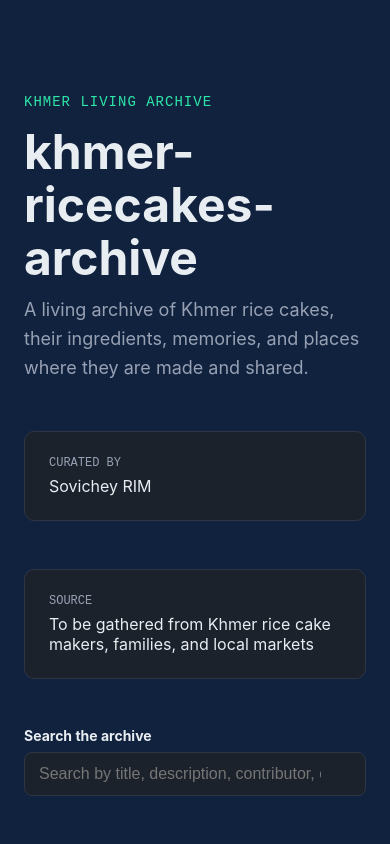
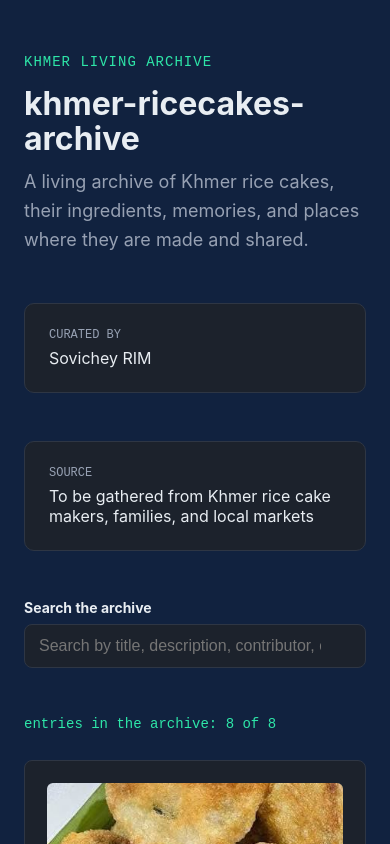
Before and after one commit to Sovichey/khmer-ricecakes-archive, a Next.js app: page / in a window 390 px wide. Shown: the top 844 px of the page. Built offline with nearby package versions, Linux system fonts and the light colour scheme.

Commit message:
updated search bar[AI-assited]

```diff
--- a/app/page.js
+++ b/app/page.js
@@ -9,7 +9,7 @@ const styles = {
   wrap: {
     maxWidth: 720,
     margin: "0 auto",
-    padding: "80px 24px",
+    padding: "clamp(40px, 10vw, 80px) 24px",
   },
   kicker: {
     fontFamily: "'Courier New', monospace",
@@ -18,7 +18,7 @@ const styles = {
     letterSpacing: 1,
   },
   title: {
-    fontSize: 48,
+    fontSize: "clamp(32px, 8vw, 48px)",
     fontWeight: 700,
     margin: "16px 0 12px",
     lineHeight: 1.1,
@@ -165,8 +165,8 @@ export default function Home() {
         </section>
       ) : (
         <p style={styles.emptyState}>
-          No rice cakes match that search yet. Try another Khmer word or clear
-          the search.
+          No rice cakes match that search yet. Try another English or Khmer word,
+          or clear the search. មិនមាននំអង្ករត្រូវនឹងការស្វែងរកនេះទេ។
         </p>
       )}
 
```
Also changed, not shown: 1 other file (tests, documents, lock files or other folders).
